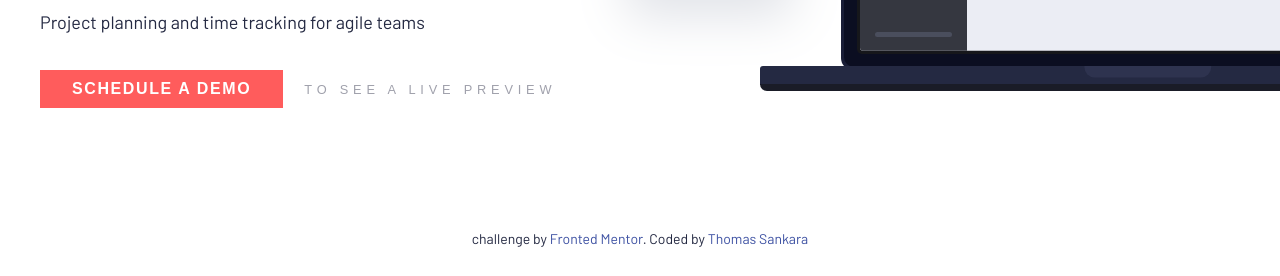
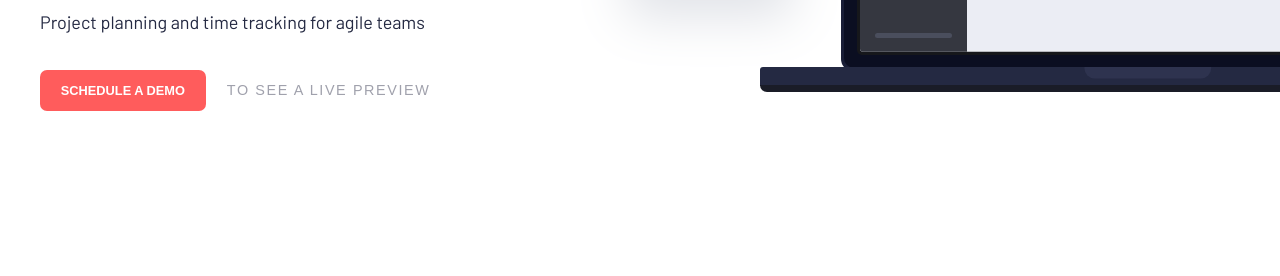
Before and after one commit to mk05112004/challenge-2, a plain HTML site: page index.html in a window 1280 px wide. Shown: the part 542-818 px from the top of the page. Drawn offline with Linux system fonts and the light colour scheme.

Commit message:
solve js issues

```diff
--- a/index.html
+++ b/index.html
@@ -8,10 +8,9 @@
   <link rel="stylesheet" href="style.css">
   <title>Frontend Mentor | Project tracking intro component</title>
 
-
 </head>
 <body>
-<div class="bg"></div>
+  <div class="bg"></div>
   <main>
     <header class="header">
       <div class="logo">
@@ -19,8 +18,8 @@
       </div>
       <nav >
         <ul>
-          <li><a href="#"> Product</a></li>
-          <li><a href="#"> Features</a> </li>
+          <li><a href="#">Product</a></li>
+          <li><a href="#">Features</a> </li>
           <li><a href="#">Pricing</a></li>
           <li>&middot;</li>
           <li><a href="#">Login</a></li>
@@ -40,28 +39,15 @@
         <h1>  Powerful insights into your team</h1>
           <p>Project planning and time tracking for agile teams</p>
           <div class="cta">
-          <button>
-            Schedule a demo </button>
+            <button>Schedule a demo</button>
             <span>to see a live preview</span>
-        </div>
+          </div>
       </article>
-      <article>
+      <article class="illustration-container">
         <img src="./images/illustration-devices.svg" alt="">
       </article>
     </section>
   </main>
-  <br />
-  <footer>
-    <p class="attribution">
-      challenge by
-      <a
-      href="https://www.Frontendmentor.io?ref=challenge"
-      target="_blank"
-      rel="noreferrer"
-      >Fronted Mentor</a
-      >. Coded by <a href="https://tsbsankara.com">Thomas Sankara</a><div class=""></div>
-    </p>
-  </footer>
   <script src="style.js"></script>
 </body>
 </html>
--- a/style.css
+++ b/style.css
@@ -7,7 +7,7 @@
 }
 
 img {
-   /* max-width: 100%;*/
+   /* max-width: 100%; */
 }
 
 ul {
@@ -19,8 +19,13 @@ body {
     font-family: "Barlow", sans-serif ;
     color: hsl(230, 29%, 20%);
     background-color: #fff;
+    position: relative;
+}
+
+main {
+    width: 100vw;
     padding: 1.5rem;
-    overflow-x: hidden;
+    overflow-x : hidden;
 }
 
 a {
@@ -112,10 +117,15 @@ nav.open {
     padding: 4rem 0;
 }
 
+/* .illustration-container {
+    100%+1.5rem);
+    overflow: hidden;
+} */
+
 .showcase article:last-child img {
     width: calc(125vw);
+}
 
- }
 .showcase h2 {
     font-weight: 400;
     font-size: 1.3rem;
@@ -134,7 +144,7 @@ letter-spacing: 0;
 }
 
 .showcase h1 {
-    font-size: 3rem;
+    font-size: 2.5rem;
     line-height: 1;
     text-transform: uppercase;
     margin-bottom: 1rem;
@@ -147,32 +157,27 @@ letter-spacing: 0;
 .showcase .cta button {
     background-color: hsl(0, 100%, 68%);
     font-weight: bold;
-    padding: 0.625rem 2rem;
-    font-size: 1rem;
-    font-family: "Barlow  Condenced", sans-serif;
+    padding: 0.8rem 1.3rem;
+    font-size: 0.8rem;
+    font-weight: 700;
+    font-family: "Barlow Condenced", sans-serif;
     color: #fff;
-    letter-spacing: 0.1rem;
     text-transform: uppercase;
+    border-radius: 7px;
 }
 
 .showcase .cta span {
     text-transform: uppercase;
-    font-size: 0.8rem;
+    font-size: 0.9rem;
     color: hsl(231, 7%, 65%);
-    letter-spacing: 0.3rem;
+    letter-spacing: 0.1rem;
     margin-left: 1rem;
-
 }
 
-.attribution {
-    font-size: 14px;
-    text-align: center;
+@media (min-width: 768px) {
+    body {
+        overflow-x : hidden;
     }
-
-.attribution a {
-    color: hsl(228,45%,44%);
-}
-@media (min-width: 768px) {
     nav {
         position: relative;
         top: 0;
--- a/style.js
+++ b/style.js
@@ -5,14 +5,21 @@ const closeMenu = document.querySelector(".close")
 const openMenu = document.querySelector(".menu")
 
 menuButton.addEventListener("click", () => {
- if (navbar.classList.contains(open)){
+   if (navbar.classList.contains('open')){
       navbar.classList.remove("open")
-    closeMenu.Style.display = "none"
-    openMenu.Style.display = "block"
+      console.log(closeMenu, openMenu)
+      // closeMenu.Style.display = "none"
+      // openMenu.Style.display = "block"
+      closeMenu.style.display = "none"
+      openMenu.style.display = "block"
    }
    else {
       navbar.classList.add("open")
-    closeMenu.Style.display = "block"
-    openMenu.Style.display = "none"
+      console.log(closeMenu, openMenu)
+      // closeMenu.Style.display = "block"
+      // openMenu.Style.display = "none"
+      closeMenu.style.display = "block"
+      openMenu.style.display = "none"
    }
+
 })
```
Lines whose indentation alone changed are shown as unchanged.
